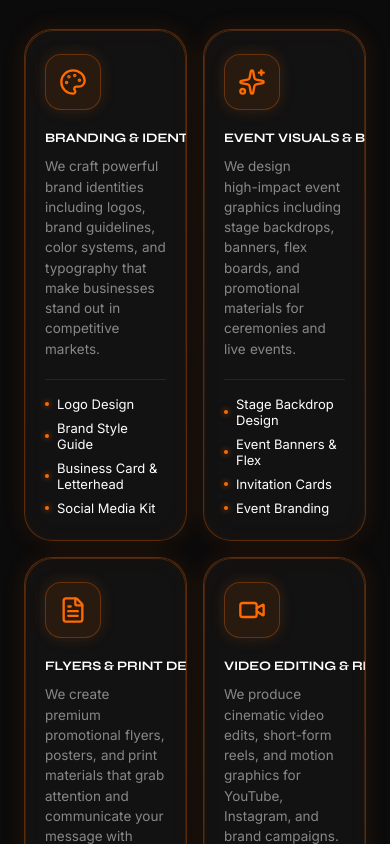
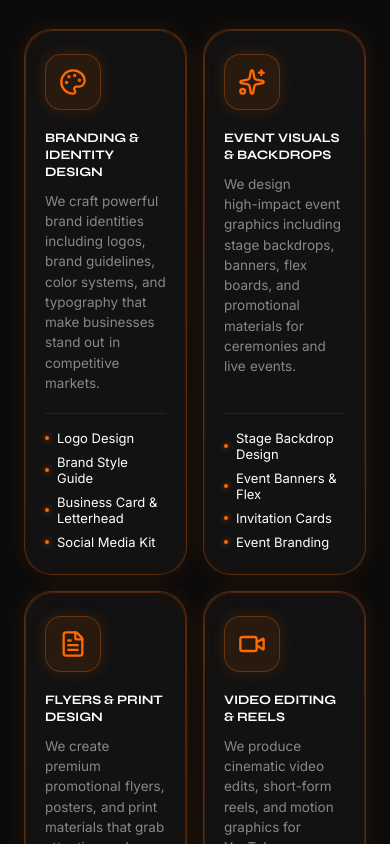
Before and after one commit to pmgraphics9526-svg/pm-graphics, a Next.js app: page / in a window 390 px wide. Shown: the part 2920-3764 px from the top of the page. Built offline with nearby package versions, Linux system fonts and the light colour scheme; no server answers.

Commit message:
fix: remove nowrap from capability card titles for mobile 2-col grid

```diff
--- a/app/page.js
+++ b/app/page.js
@@ -355,7 +355,7 @@ export default function Home() {
                 </div>
 
                  <div style={{ display: "flex", flexDirection: "column", gap: "10px" }}>
-                  <h3 className="font-headline-md" style={{ color: "var(--text-primary)", textTransform: "uppercase", fontSize: "13px", whiteSpace: "nowrap" }}>{item.title}</h3>
+                  <h3 className="font-headline-md" style={{ color: "var(--text-primary)", textTransform: "uppercase", fontSize: "13px", lineHeight: "1.3" }}>{item.title}</h3>
                   <p className="font-body-md" style={{ color: "var(--text-secondary)", fontSize: "13.5px", lineHeight: "1.5" }}>
                     {item.description}
                   </p>
```
